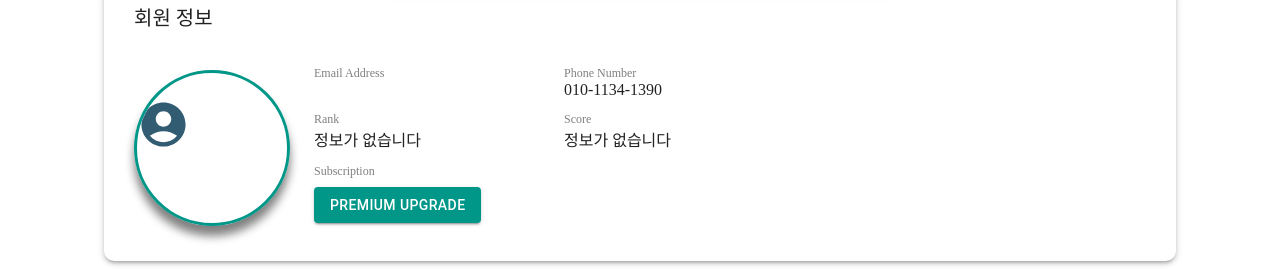
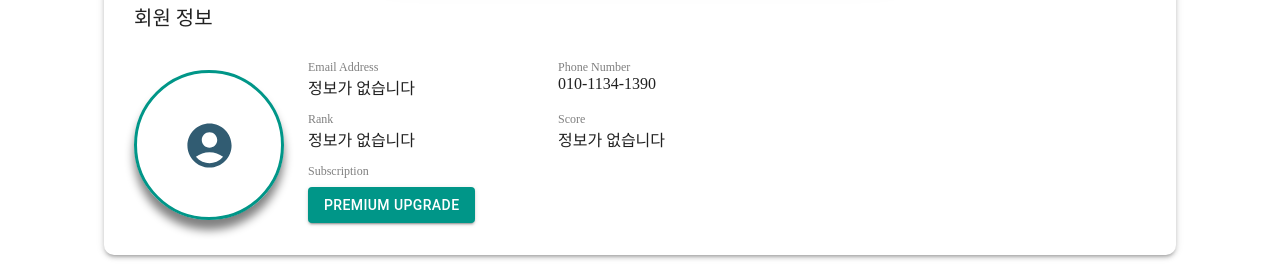
Before and after one commit to 2021-Techeer-teamC/MATHRONE_Frontend, a React (Create React App) app: page /profile in a window 1280 px wide. Shown: the part 220-496 px from the top of the page. Built offline with nearby package versions, Linux system fonts and the light colour scheme; no server answers; a web font is replaced by a local one.

Commit message:
feat: update profile style

```diff
--- a/src/pages/Profile/index.tsx
+++ b/src/pages/Profile/index.tsx
@@ -1,8 +1,8 @@
-import { useEffect } from 'react';
+import { useEffect, useState } from 'react';
 import { observer } from 'mobx-react-lite';
 import { useStore } from '../../store';
-import { Button, Grid, Container } from '@mui/material';
-import { createTheme, ThemeProvider } from '@mui/material/styles';
+import { Button, Grid, Container, IconButton } from '@mui/material';
+import ModeEditIcon from '@mui/icons-material/ModeEdit';
 import Header from '../../components/Header';
 import NavBar from '../../components/NavBar/index.js';
 import Footer from '../../components/Footer/index.js';
@@ -12,15 +12,15 @@ import AccountCircleIcon from '@mui/icons-material/AccountCircle';
 import WorkbookSection from './section/WorkbookSection';
 import ProblemSection from './section/ProblemSection';
 import { FlexDiv } from '../../components/shared-style';
+import { ProfileImgDiv } from './style';
 import './style.css';
-
-const theme = createTheme();
 
 const ProfilePage = observer(() => {
   const { userStore, workbookStore, problemStore } = useStore();
   const { account, getProfile } = userStore;
   const { triedWorkbooks, starWorkbooks, getStarWorkbook, getTriedWorkbook } = workbookStore;
   const { getTriedProblems, triedProblems } = problemStore;
+  const [ showImgEditBtn, setShowImgEditBtn ] = useState<boolean>(false);
 
   useEffect(() => {
     getProfile();
@@ -33,8 +33,12 @@ const ProfilePage = observer(() => {
     alert('click upgrade button');
   };
 
+  const handleProfileMouseHover = (over: boolean) => {
+    setShowImgEditBtn(over);
+  }
+
   return (
-    <ThemeProvider theme={theme}>
+    <>
       <Header />
       <NavBar />
       <Container>
@@ -45,19 +49,27 @@ const ProfilePage = observer(() => {
                 <Subtitle>회원 정보</Subtitle>
               </Grid>
               <Grid item className="profile-img-grid">
-                <div className="profile-div">
+                <ProfileImgDiv onMouseOver={() => handleProfileMouseHover(true)} onMouseLeave={() => handleProfileMouseHover(false)}>
                   {account.profileImg ? (
-                    <img className="profile-img" alt="profile_img" src={account.profileImg || ''} />
+                    <img
+                      alt={"profile_img"}
+                      src={'https://encrypted-tbn0.gstatic.com/images?q=tbn:ANd9GcSR6DPolDNEPEtY6CSsYjEZqjGlbZDjvJIOwg&usqp=CAU'}
+                    />
                   ) : (
                     <AccountCircleIcon className="profile-icon" />
                   )}
-                </div>
+                  {showImgEditBtn &&
+                    <IconButton className="profile__button--edit" aria-label="delete" size="small">
+                      <ModeEditIcon fontSize="inherit" />
+                    </IconButton>
+                  }
+                </ProfileImgDiv>
               </Grid>
               <Grid item xs={12} md={6} className="profile__info">
                 <FlexDiv>
                   <div className="first__col">
                     <label>Email Address</label>
-                    <p>{account.email}</p>
+                    <p>{account.email || '정보가 없습니다'}</p>
                   </div>
                   <div>
                     <label>Phone Number</label>
@@ -101,7 +113,7 @@ const ProfilePage = observer(() => {
         <ElevationPaper children={<WorkbookSection />} />
       </Container>
       <Footer />
-    </ThemeProvider>
+    </>
   );
 });
 
--- a/src/pages/Profile/style.css
+++ b/src/pages/Profile/style.css
@@ -1,30 +1,6 @@
 .profile-img-grid {
   margin-top: auto !important;
   margin-bottom: auto !important;
-}
-
-.profile-icon {
-  font-size: 53px !important;
-  color: #315c72;
-  margin-top: 25px;
-}
-
-.profile-div {
-  margin: 15px auto;
-  width: 150px;
-  height: 150px;
-  border-radius: 30%;
-  overflow: hidden;
-  border-radius: 50%;
-  border: 3px solid #009688;
-  box-shadow: 0px 10px 10px #808080;
-}
-
-.profile-img {
-  width: 100%;
-  height: 100%;
-  object-fit: cover;
-  color: #315c72;
 }
 
 .profile__info {
--- /dev/null
+++ b/src/pages/Profile/style.ts
@@ -0,0 +1,44 @@
+import styledc from 'styled-components';
+import { styled, Grid } from '@mui/material';
+
+export const ProfileImgDiv = styled(Grid)(
+	() => `
+	display: flex;
+	position: relative;
+	margin: 15px auto;
+	width: 150px;
+	height: 150px;
+	border-radius: 30%;
+	overflow: hidden;
+	border-radius: 50%;
+	border: 3px solid #009688;
+	box-shadow: 0px 10px 10px #808080;
+	text-align: center;
+	align-items: center;
+
+	&:hover {
+		background: rgb(1, 1, 1, 0.4);
+	}
+
+	img {
+      width: 100%;
+	  height: 100%;
+	  object-fit: cover;
+	}
+
+	.profile-icon {
+	  font-size: 53px !important;
+	  color: #315c72;
+	  margin: auto;
+	}
+
+	.profile__button--edit {
+	  position: absolute;
+	  top: 45%;
+	  left: 40%;
+	  z-index: 100;
+	  color: white;
+	}
+
+	`
+)
```
